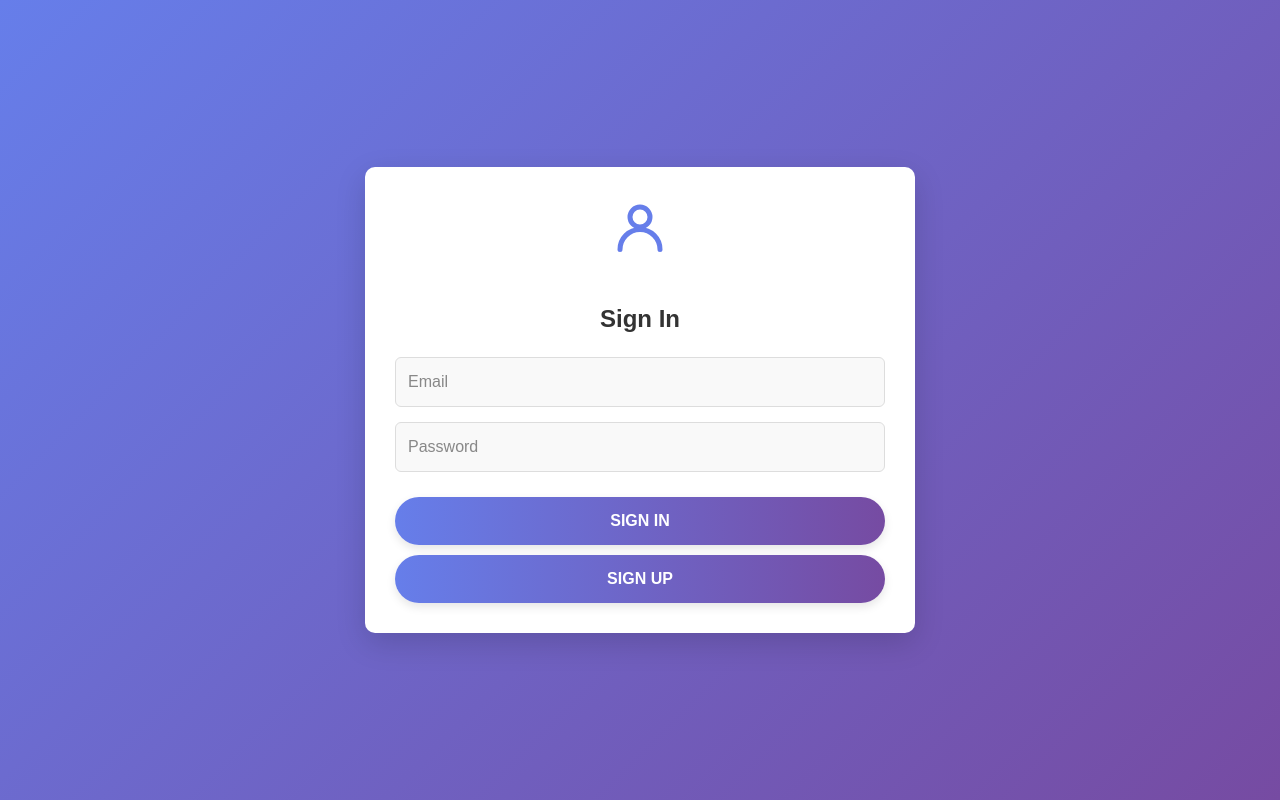
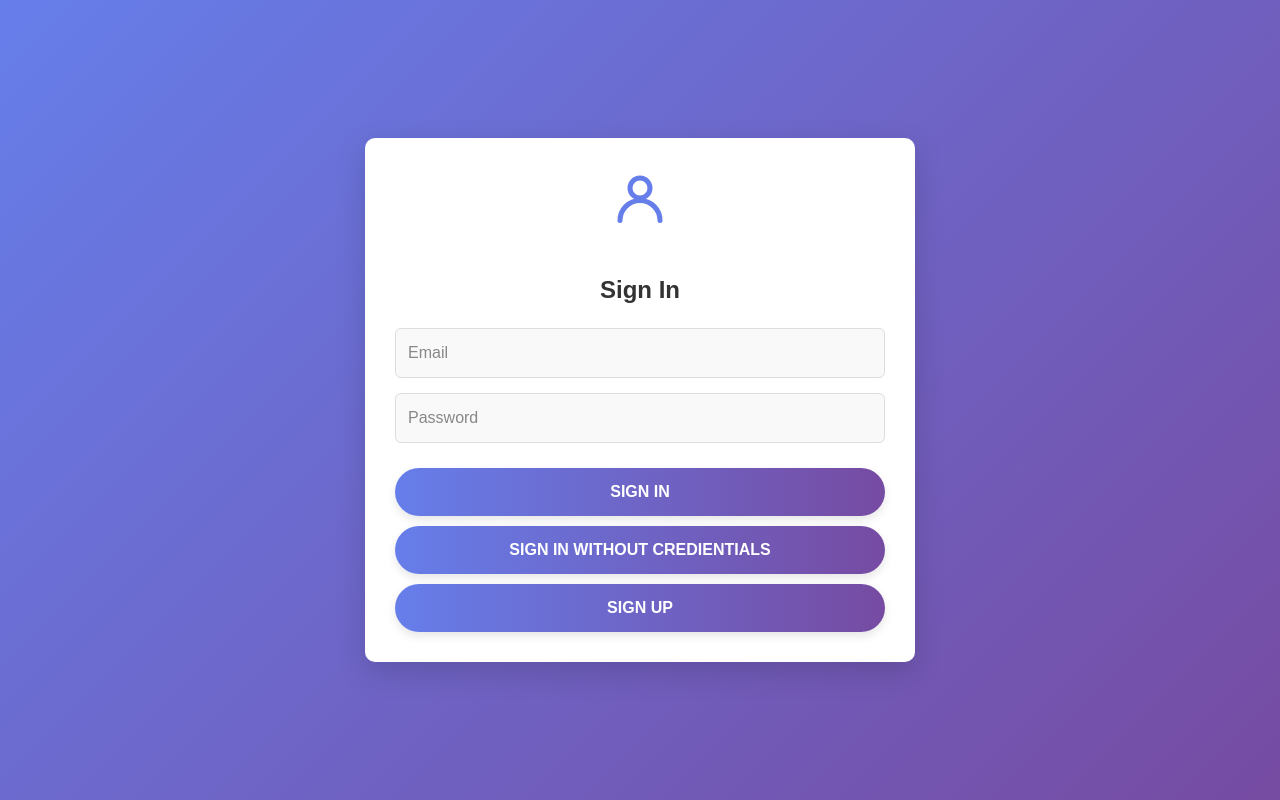
Before and after one commit to rubbalthakur/SaleManagementFrontend, a Next.js app: page / in a window 1280 px wide. Built offline with nearby package versions, Linux system fonts and the light colour scheme.

Commit message:
modified changes according to deployment

```diff
--- a/app/components/screens/Auth/SignIn.tsx
+++ b/app/components/screens/Auth/SignIn.tsx
@@ -17,6 +17,7 @@ type ApiErrorResponse = {
 };
 export function SignIn({ onSignUpClick }: SignInProps) {
   const router = useRouter();
+  const [loading, setLoading] = useState<boolean>(false);
   const [email, setEmail] = useState<string>("");
   const [password, setPassword] = useState<string>("");
   const [error, setError] = useState<string | null>(null);
@@ -24,6 +25,7 @@ export function SignIn({ onSignUpClick }: SignInProps) {
   const handleSubmit = async (e: React.FormEvent) => {
     e.preventDefault();
     setError(null);
+    setLoading(true);
 
     try {
       const response = await api.post(API_CONFIG.SIGNIN_URL, {
@@ -50,6 +52,39 @@ export function SignIn({ onSignUpClick }: SignInProps) {
         setError("SignIn failed. Please try again.");
       }
       toast.error(error);
+    } finally {
+      setLoading(false);
+    }
+  };
+
+  const handleTestSignIn = async () => {
+    setError(null);
+    setLoading(true);
+
+    try {
+      const response = await api.post(API_CONFIG.TEST_SIGNIN_URL, {});
+
+      if (response.status >= 200 && response.status < 300) {
+        localStorage.setItem("token", response.data?.token);
+        toast.success("Signin successful!");
+
+        const token = localStorage.getItem("token");
+        if (token) {
+          router.push("/dashboard");
+        }
+      } else {
+        toast.error("Signin Failed");
+      }
+    } catch (err: unknown) {
+      const apiError = err as ApiErrorResponse;
+      if (apiError.response?.data?.message) {
+        setError(apiError.response.data.message);
+      } else {
+        setError("SignIn failed. Please try again.");
+      }
+      toast.error(error);
+    } finally {
+      setLoading(false);
     }
   };
 
@@ -93,8 +128,15 @@ export function SignIn({ onSignUpClick }: SignInProps) {
           onChange={(e) => setPassword(e.target.value)}
           required
         />
-        <button type="submit">Sign In</button>
-        <button onClick={onSignUpClick}>Sign Up</button>
+        <button type="submit" disabled={loading}>
+          Sign In
+        </button>
+        <button onClick={handleTestSignIn} disabled={loading}>
+          Sign In Without Credientials
+        </button>
+        <button onClick={onSignUpClick} disabled={loading}>
+          Sign Up
+        </button>
       </form>
     </div>
   );
--- a/app/components/screens/Settings/OrganisationProfile.tsx
+++ b/app/components/screens/Settings/OrganisationProfile.tsx
@@ -1,11 +1,15 @@
 "use client";
+import { useDispatch } from "react-redux";
+import { AppDispatch } from "../../../store/store";
 import { useEffect, useState } from "react";
 import { toast, ToastContainer } from "react-toastify";
+import { setRoleId } from "../../../store/features/auth/authSlice";
 import "react-toastify/dist/ReactToastify.css";
 import api from "@/app/middleware/authMiddleware";
 import { API_CONFIG } from "@/config/api";
 
 export function OrganisationProfile() {
+  const dispatch = useDispatch<AppDispatch>();
   const [loading, setLoading] = useState(true);
   const [organisationName, setOrganisationName] = useState<string>("");
   const [country, setCountry] = useState<string>("");
@@ -53,6 +57,18 @@ export function OrganisationProfile() {
     return isValid;
   };
 
+  //--------------get user organisation--------------
+  const getUserOrganisation = async () => {
+    try {
+      const response = await api.post(API_CONFIG.GET_USER_ORGANISATION);
+      if (response?.data?.roleId) {
+        dispatch(setRoleId(response.data.roleId));
+      }
+    } catch (err) {
+      console.log(err);
+    }
+  };
+
   //-----------------------------------Update Organisattion profile data------------------------------------------------
   const updateData = async () => {
     resetErrors();
@@ -73,6 +89,7 @@ export function OrganisationProfile() {
         );
         if (response.status >= 200 && response.status < 300) {
           toast.success("Organisation Profile Updated");
+          getUserOrganisation();
         } else {
           toast.error("Failed to update Organisation profile");
         }
--- a/app/components/screens/Settings/Settings.tsx
+++ b/app/components/screens/Settings/Settings.tsx
@@ -32,7 +32,7 @@ export function Settings() {
       </button>
 
       {/* -------------------admin only options ------------------- */}
-      {roleId === 1 && (
+      {(!roleId || (roleId !== 2 && roleId !== 3)) && (
         <>
           <button
             onClick={() => setActiveSetting("organisationProfile")}
@@ -66,7 +66,7 @@ export function Settings() {
         {activeSetting === "profile" && <Profile />}
         {activeSetting === "changePassword" && <UpdatePassword />}
         {/*---------------- admin only tabs---------------- */}
-        {roleId === 1 && (
+        {(!roleId || (roleId !== 2 && roleId !== 3)) && (
           <>
             {activeSetting === "organisationProfile" && <OrganisationProfile />}
             {activeSetting === "users" && <Users />}
--- a/app/components/screens/Settings/Users.tsx
+++ b/app/components/screens/Settings/Users.tsx
@@ -59,7 +59,10 @@ export function Users() {
         roleId,
       });
       if (response.status >= 200 && response.status < 300) {
-        toast.success("Sent Invitation link");
+        toast.success("Invitation link Generated");
+        if (response.data.invitationLink) {
+          alert(`send this link:- ${response.data.invitationLink}`);
+        }
       }
 
       setTimeout(() => {
--- a/config/api.ts
+++ b/config/api.ts
@@ -1,5 +1,6 @@
 export const API_CONFIG = {
-  BASE_URL: "http://localhost:3001/api",
+  BASE_URL: "https://salemanagementbackend.onrender.com/api",
+  TEST_SIGNIN_URL: "/auth/testsignin",
   SIGNIN_URL: "/auth/signin",
   SIGNUP_URL: "/auth/register",
   GET_PROFILE: "/member/getprofile",
```
